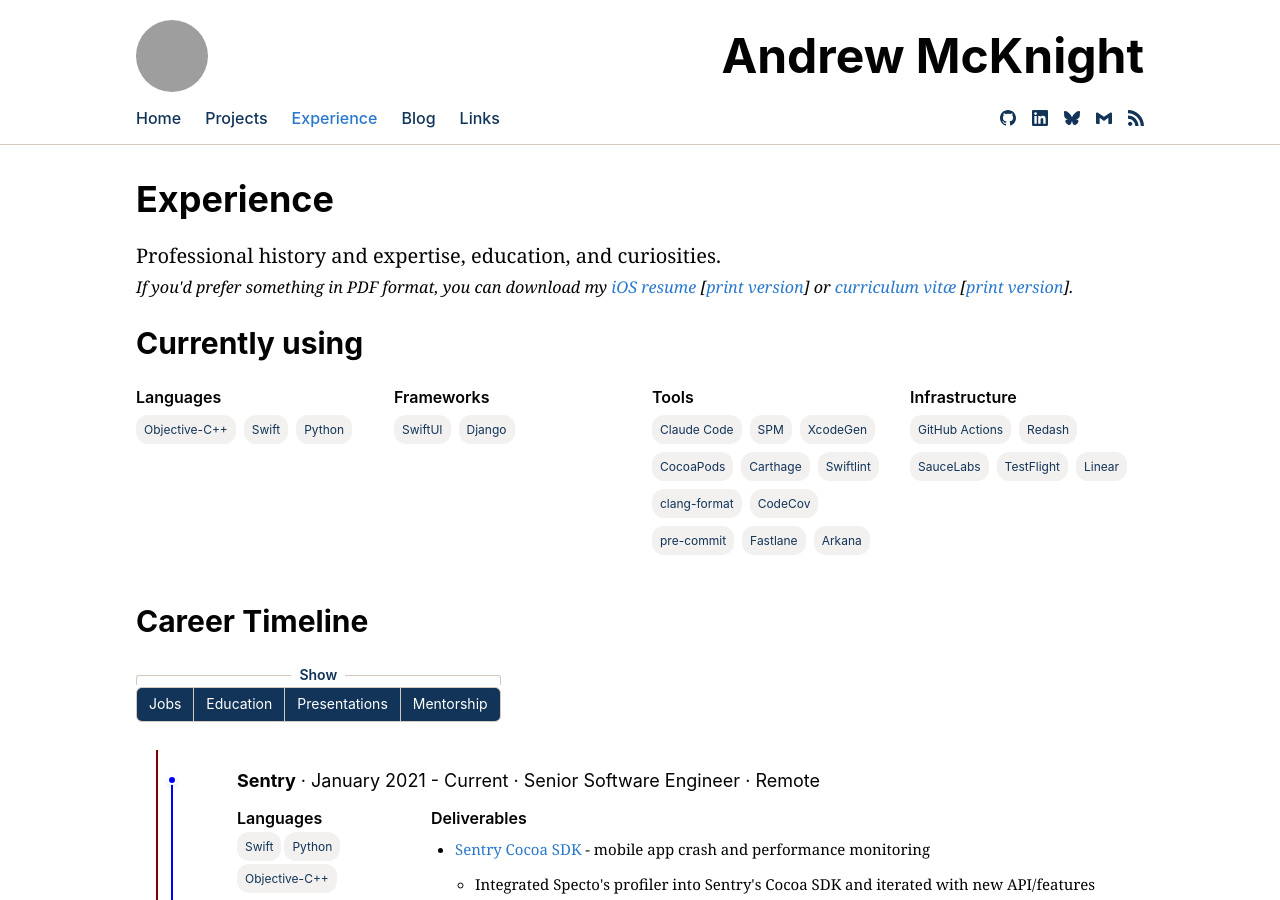
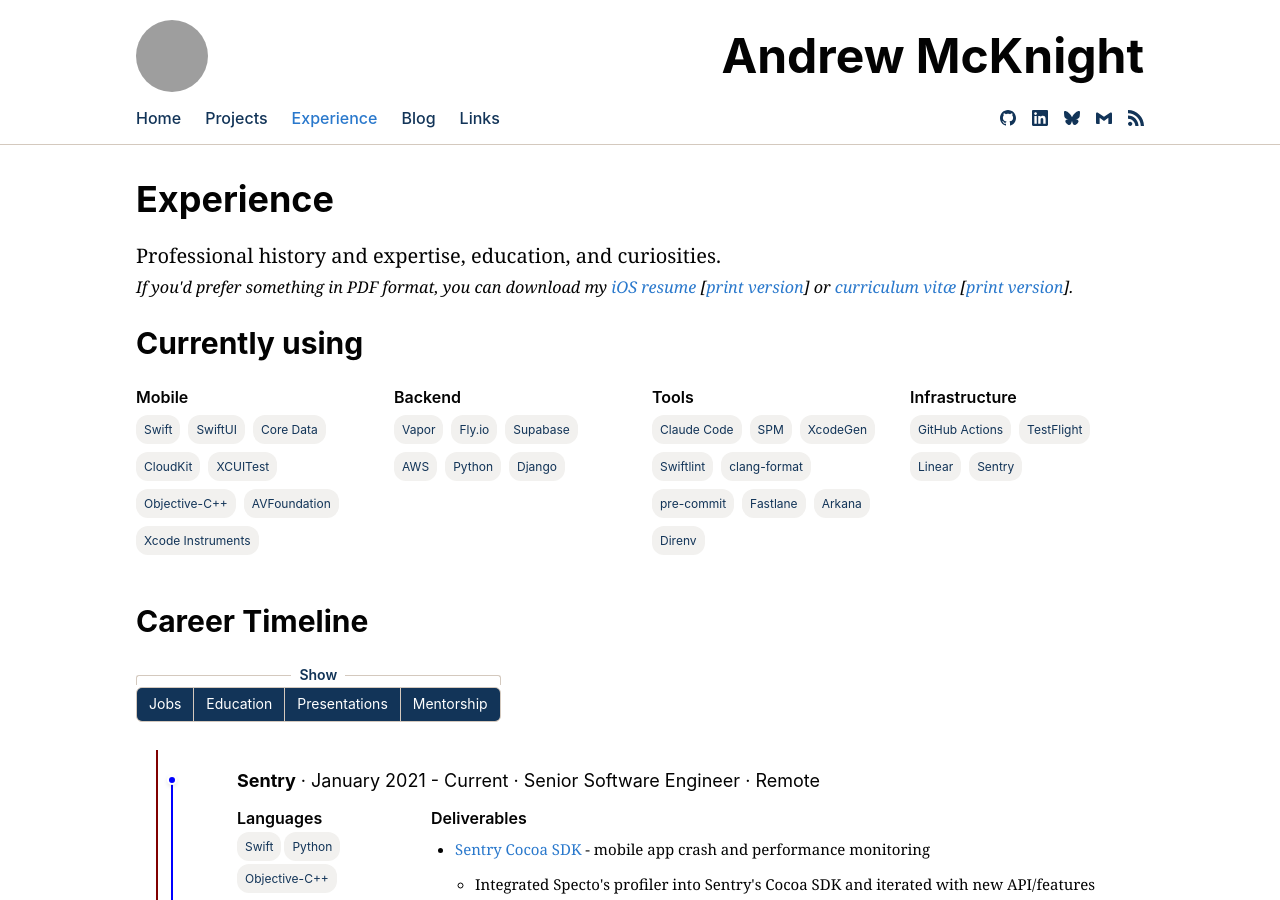
Before and after one commit to armcknight/mcknight.io, a Jekyll site: the page built from experience/index.html, in a window 1280 px wide and 900 px high. Built offline with Jekyll 4.4.1, drawn with Linux system fonts in a browser that asks for light colours; grey boxes are pictures that could not be loaded.

Commit message:
update experience

```diff
--- a/_data/experience.yaml
+++ b/_data/experience.yaml
@@ -52,6 +52,19 @@
 # `backticks` mark code, which the CV sets in typewriter type, and "straight
 # quotes" become curly ones there. Write & and other characters as they are;
 # the CV escapes them for LaTeX.
+
+# What I work with now, for the experience page only, under "Currently
+# using": shaped as a job's `stack`, a list of categories, each one name and
+# its items, each category a heading over its items. Written lower-case; the
+# page capitalizes them. Without it, the page leaves the section out. (A
+# resume's Skills section is its own list, in the resume repo's
+# selections.yml.)
+currently_using:
+  - mobile: [Swift, SwiftUI, Core Data, CloudKit, XCUITest, Objective-C++, AVFoundation, Xcode Instruments]
+  - backend: [Vapor, Fly.io, Supabase, AWS, Python, Django]
+  - tools: [Claude Code, SPM, XcodeGen, Swiftlint, clang-format, pre-commit, Fastlane, Arkana, Direnv]
+  - infrastructure: [GitHub Actions, TestFlight, Linear, Sentry]
+
 experience:
   - id: sentry
     start: January 2021
--- a/assets/css/_experience.scss
+++ b/assets/css/_experience.scss
@@ -227,7 +227,7 @@
   background-color: var(--background);
 }
 
-// "Currently using": the current jobs' stacks, a column per category, side by side while
+// "Currently using" (currently_using in experience.yaml): a column per category, side by side while
 // they fit, under a heading the size of the timeline's.
 .current-skills {
   margin-bottom: var(--space-12);
--- a/experience/index.html
+++ b/experience/index.html
@@ -13,37 +13,22 @@ floating_top: true
 </div>
 
 {% comment %}
-  What I work with now: the stacks of the jobs that end "Current", merged:
-  each category once, in the order it first comes, and in it each item once.
-  Each category a heading over its items, as pills, as a job's stack is shown
-  in the timeline below. (A resume's Skills section is its own list, in the
-  resume repo's selections.yml, which this public site cannot read.)
+  What I work with now: the currently_using list at the top of
+  _data/experience.yaml, each category a heading over its items, as pills,
+  as a job's stack is shown in the timeline below. Without it, no section.
 {% endcomment %}
-{% assign current_jobs = site.data.experience.experience | where: "end", "Current" %}
-{% assign current_categories = "" | split: "" %}
-{% for job in current_jobs %}{% for group in job.stack %}{% for pair in group %}
-  {% assign current_categories = current_categories | push: pair[0] %}
-{% endfor %}{% endfor %}{% endfor %}
-{% assign current_categories = current_categories | uniq %}
-{% if current_categories.size > 0 %}
+{% if site.data.experience.currently_using %}
 <section class="current-skills">
   <h2>Currently using</h2>
   <div class="current-skills-groups">
-    {% for category in current_categories %}
-    {% assign category_items = "" | split: "" %}
-    {% for job in current_jobs %}{% for group in job.stack %}{% for pair in group %}{% if pair[0] == category %}
-      {% assign category_items = category_items | concat: pair[1] %}
-    {% endif %}{% endfor %}{% endfor %}{% endfor %}
-    {% assign category_items = category_items | uniq %}
-    {% if category_items.size > 0 %}
+    {% for group in site.data.experience.currently_using %}{% for pair in group %}{% if pair[1].size > 0 %}
     <div class="current-skills-group">
-      <h3>{{ category | capitalize }}</h3>
+      <h3>{{ pair[0] | capitalize }}</h3>
       <div class="stack-tags">
-        {% for item in category_items %}<span class="stack-tag">{{ item }}</span>{% endfor %}
+        {% for item in pair[1] %}<span class="stack-tag">{{ item }}</span>{% endfor %}
       </div>
     </div>
-    {% endif %}
-    {% endfor %}
+    {% endif %}{% endfor %}{% endfor %}
   </div>
 </section>
 {% endif %}
```
